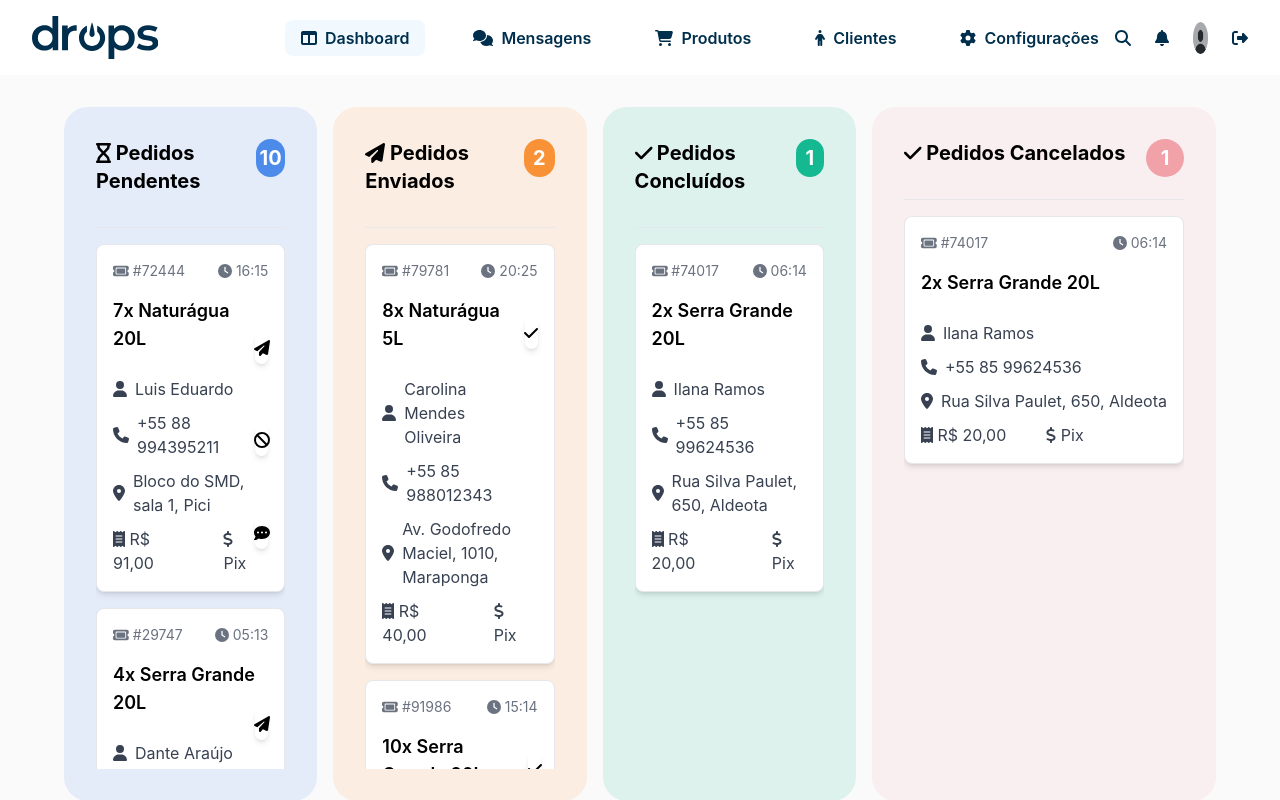
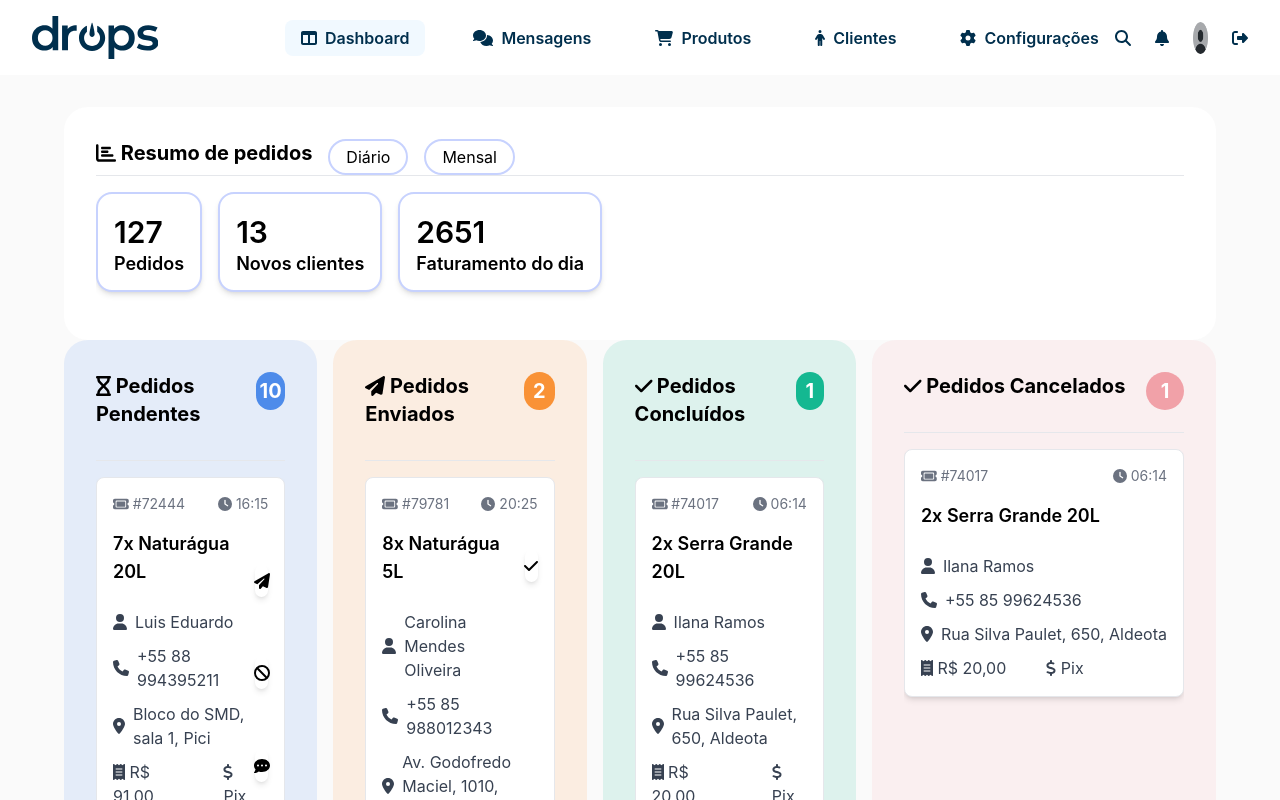
Before and after one commit to BurnouTeam/Drops, a React (Vite) app: page / in a window 1280 px wide. Shown: the top 800 px of the page. Built offline with nearby package versions, Linux system fonts and the light colour scheme; no server answers.

Commit message:
:construction: feature: orders overview

```diff
--- a/src/components/Dashboard.tsx
+++ b/src/components/Dashboard.tsx
@@ -1,6 +1,7 @@
 import React, { Dispatch, SetStateAction, useState } from 'react';
 import { orders as mockedOrders } from '../data/orders';
 import Column from './Column';
+import OrdersOverview from './OrdersOverview'
 
 interface DashboardProps {
   onChangeTab: Dispatch<SetStateAction<string>>
@@ -70,6 +71,8 @@ const Dashboard: React.FC<DashboardProps> =  ({ onChangeTab }) => {
 
   return (
       <div className="px-8">
+          <OrdersOverview title="Resumo de pedidos" color="#ffffff" orders={orders.pending} kind="pending" handleEvolution={handleEvolveOrder} handleDelete={handleDeleteOrder} handleMessage={(id: number) => { onChangeTab('mensagens') }}/>
+
         {/* TODO: Make it all the height available instead of the size of the cards */}
         <div className="grid grid-cols-3 grid-rows-1 grid-flow-col auto-cols-auto gap-4">
           <Column title="Pedidos Pendentes" color="#4d8bea" orders={orders.pending} kind="pending" handleEvolution={handleEvolveOrder} handleDelete={handleDeleteOrder} handleMessage={(id: number) => { onChangeTab('mensagens') }}/>
--- /dev/null
+++ b/src/components/OrdersOverview.tsx
@@ -0,0 +1,78 @@
+import React from 'react';
+import { FontAwesomeIcon } from "@fortawesome/react-fontawesome";
+import {
+  faHourglass,
+  faCheck,
+  faPaperPlane,
+  faChartBar,
+} from '@fortawesome/free-solid-svg-icons'
+
+import Card from './Card';
+import OverviewCard from './OverviewCard'
+
+interface OverviewProps {
+  title: string;
+  color: string;
+  kind: string;
+  orders: Order[];
+  handleEvolution: (at: number, to: string) => void;
+  handleDelete: (at: number, from: string) => void;
+  handleMessage: (id: number) => void;
+}
+
+const Column: React.FC<OverviewProps> = ({ title, color, orders, kind, handleEvolution, handleDelete, handleMessage }) => {
+
+  const handleEvolveAction = (id: number) => {
+    const type = kind === 'pending'? 'shipped' : 'completed';
+    handleEvolution(id, type);
+  };
+
+  const handleDeleteAction = (id: number) => {
+    handleDelete(id, kind);
+  };
+
+  const handleSendMessageAction = (id: number) => {
+    handleMessage(id);
+  };
+
+  const getKindIcon = (kind: string) => {
+    if (kind === 'pending') {
+      return <FontAwesomeIcon icon={faHourglass} />
+    }
+    if (kind === 'shipped') {
+      return <FontAwesomeIcon icon={faPaperPlane} />
+    }
+    if (kind === 'completed') {
+      return <FontAwesomeIcon icon={faCheck} />
+    }
+  }
+  return (
+    <div
+      className={`p-8 rounded-3xl flex flex-col self-stretch`}
+      style={{ backgroundColor: `#ffffff` }}
+    >
+      <div className={`flex flex-row justify-start border-b mb-4`}>
+        <h2 className={`text-xl font-bold mb-2 text-black`}>{<FontAwesomeIcon icon={faChartBar} />} {title}</h2>
+        <button className="px-4 py-0 ml-4 rounded-full border-2 border-indigo-200 text-custom-blue hover:bg-custom-blue hover:text-white transition duration-300">
+            Diário
+        </button>
+        <button className="px-4 py-0 ml-4 rounded-full border-2 border-indigo-200 text-custom-blue hover:bg-custom-blue hover:text-white transition duration-300">
+            Mensal
+        </button>
+      </div>
+      <div
+        className={'overflow-y-auto max-h-[700px] flex space-x-4'}
+        style={{ maxHeight: 'calc(100vh - 275px)' }}
+      >
+
+          <OverviewCard key={1} title={'Pedidos'} number={127} onEvolve={() => handleEvolveAction(index)} onDelete={() => handleDeleteAction(index)} onMessage={() => handleSendMessageAction(index)}/>
+          <OverviewCard key={2} title={'Novos clientes'} number={13} onEvolve={() => handleEvolveAction(index)} onDelete={() => handleDeleteAction(index)} onMessage={() => handleSendMessageAction(index)}/>
+          <OverviewCard key={3} title={'Faturamento do dia'} number={2651} onEvolve={() => handleEvolveAction(index)} onDelete={() => handleDeleteAction(index)} onMessage={() => handleSendMessageAction(index)}/>
+
+
+      </div>
+    </div>
+  );
+};
+
+export default Column;
--- /dev/null
+++ b/src/components/OverviewCard.tsx
@@ -0,0 +1,35 @@
+import React from "react";
+
+interface OverviewCardProps {
+    title: string;
+    number: number;
+  onEvolve: () => void;
+  onDelete: () => void;
+  onMessage: () => void;
+}
+
+const OrderCard: React.FC<OverviewCardProps> = ({
+  title,
+  number
+}) => {
+
+
+  return (
+    <div className="bg-white rounded-2xl shadow-md p-4 py-1 border-2 border-indigo-200 p-4 flex-col justify-between space-y-4 mb-4">
+
+      {/* Product and Quantity */}
+      <div className="flex flex-row place-content-between">
+            <div className="mt-4 text-3xl text-black font-semibold mb-2">
+                <h2>{number}</h2>
+                <div>
+                    <h2 className="text-lg">
+                        {title}
+                    </h2>
+                </div>
+            </div>
+        </div>
+    </div>
+  );
+};
+
+export default OrderCard;
```
